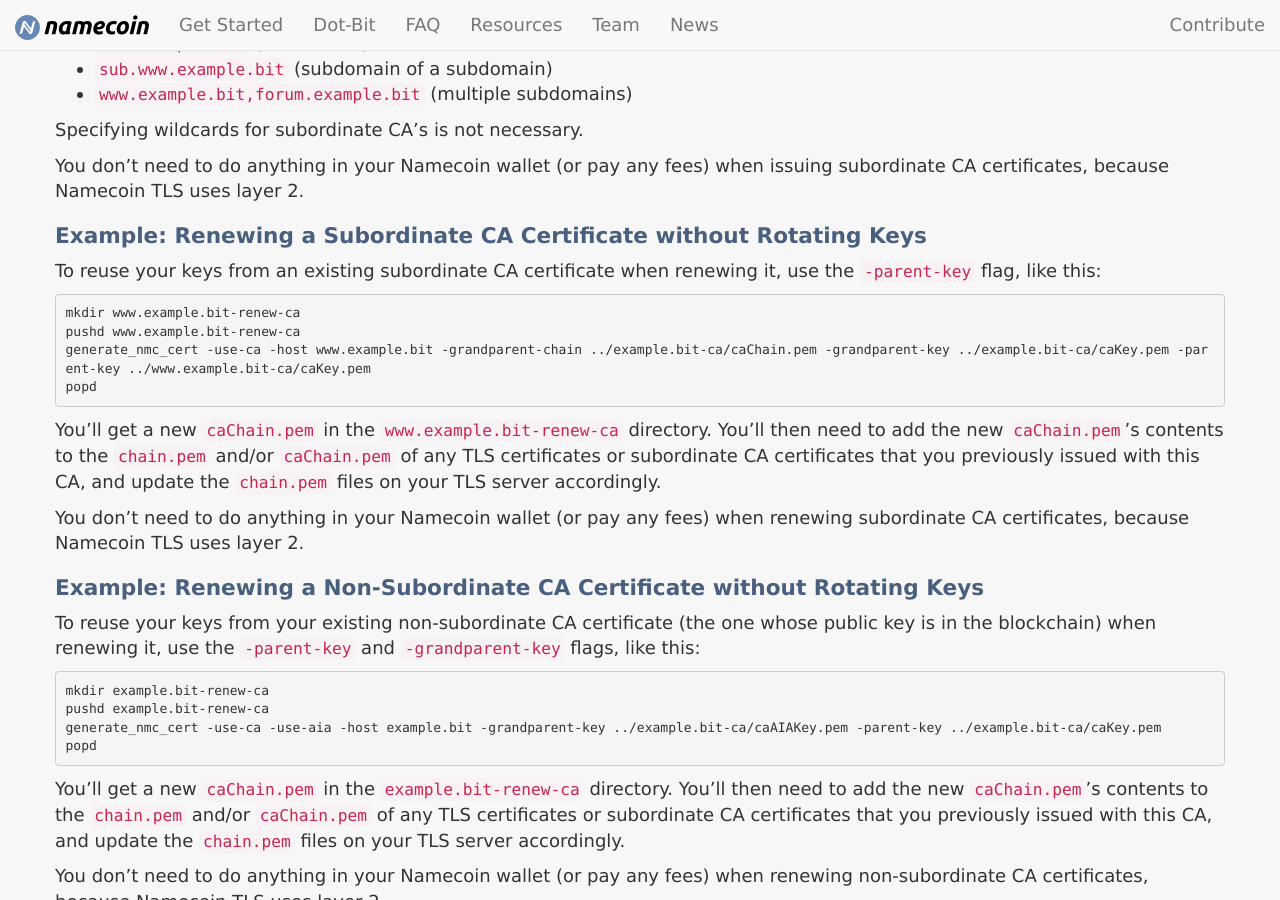
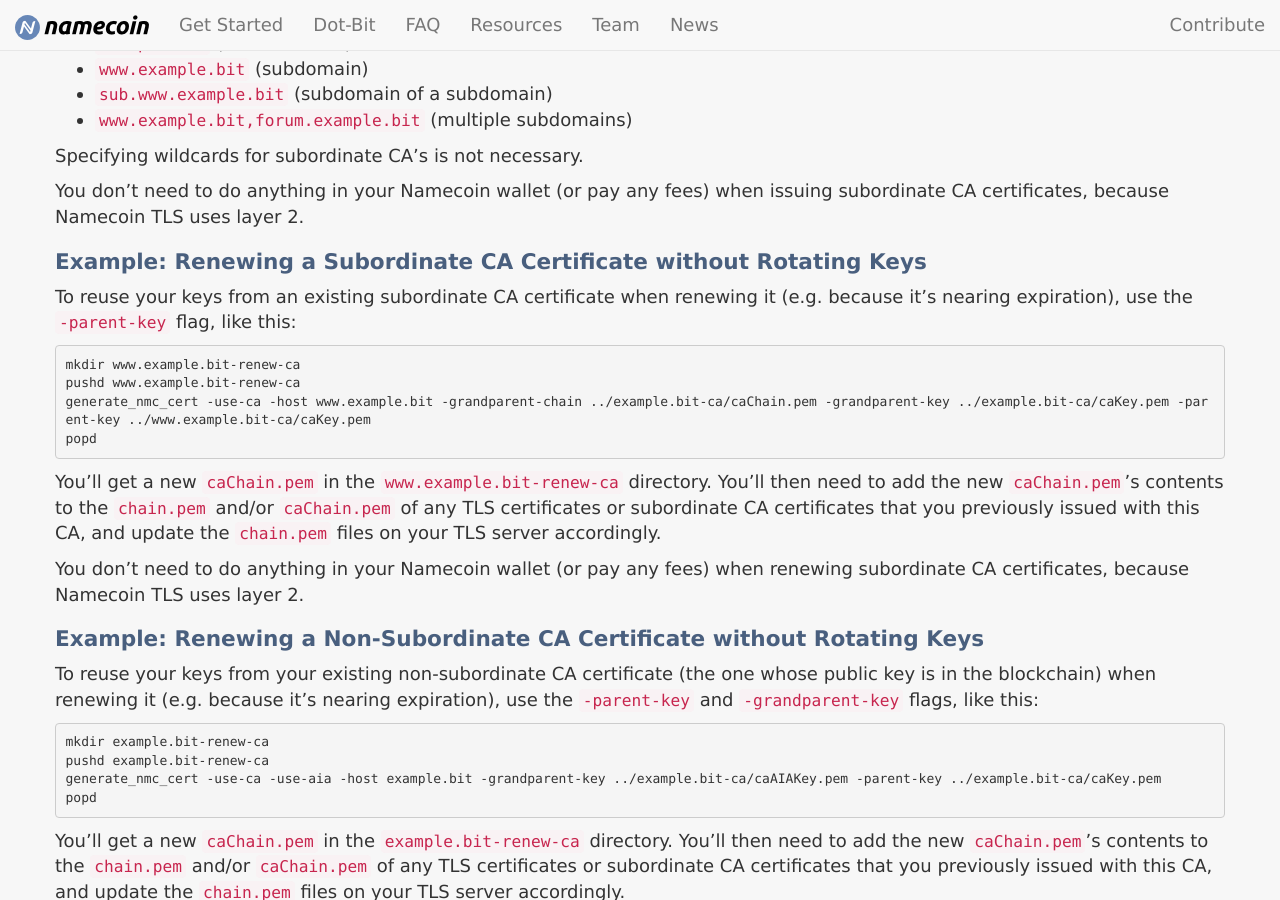
Before and after one commit to JeremyRand/namecoin.org, a Jekyll site: the page built from docs/name-owners/tls/index.md, in a window 1280 px wide and 900 px high, scrolled down 3389 px. Built offline with Jekyll 4.4.1, drawn with Linux system fonts in a browser that asks for light colours; some of the changed text lies outside the part shown.

Commit message:
Clarify TLS renewal instructions
Thanks to mjgill89 for the feedback.

```diff
--- a/docs/name-owners/tls/index.md
+++ b/docs/name-owners/tls/index.md
@@ -66,7 +66,7 @@ If your Namecoin domain has no subdomains, you can just load `chain.pem` and `ke
 
 ## Example: Renewing a TLS Certificate
 
-To issue a new TLS certificate (e.g. to rotate keys), use the `-parent-chain` and `parent-key` flags, like this:
+To issue a new TLS certificate (e.g. to rotate keys, or because it's nearing expiration), use the `-parent-chain` and `parent-key` flags, like this:
 
 ~~~
 mkdir example.bit-tls
@@ -144,7 +144,7 @@ You don't need to do anything in your Namecoin wallet (or pay any fees) when iss
 
 ## Example: Renewing a Subordinate CA Certificate without Rotating Keys
 
-To reuse your keys from an existing subordinate CA certificate when renewing it, use the `-parent-key` flag, like this:
+To reuse your keys from an existing subordinate CA certificate when renewing it (e.g. because it's nearing expiration), use the `-parent-key` flag, like this:
 
 ~~~
 mkdir www.example.bit-renew-ca
@@ -159,7 +159,7 @@ You don't need to do anything in your Namecoin wallet (or pay any fees) when ren
 
 ## Example: Renewing a Non-Subordinate CA Certificate without Rotating Keys
 
-To reuse your keys from your existing non-subordinate CA certificate (the one whose public key is in the blockchain) when renewing it, use the `-parent-key` and `-grandparent-key` flags, like this:
+To reuse your keys from your existing non-subordinate CA certificate (the one whose public key is in the blockchain) when renewing it (e.g. because it's nearing expiration), use the `-parent-key` and `-grandparent-key` flags, like this:
 
 ~~~
 mkdir example.bit-renew-ca
```
